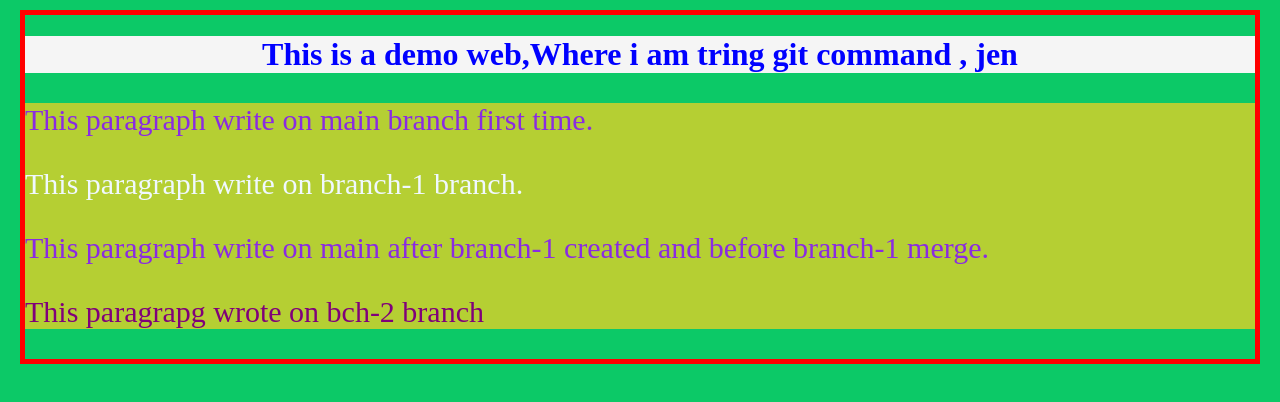
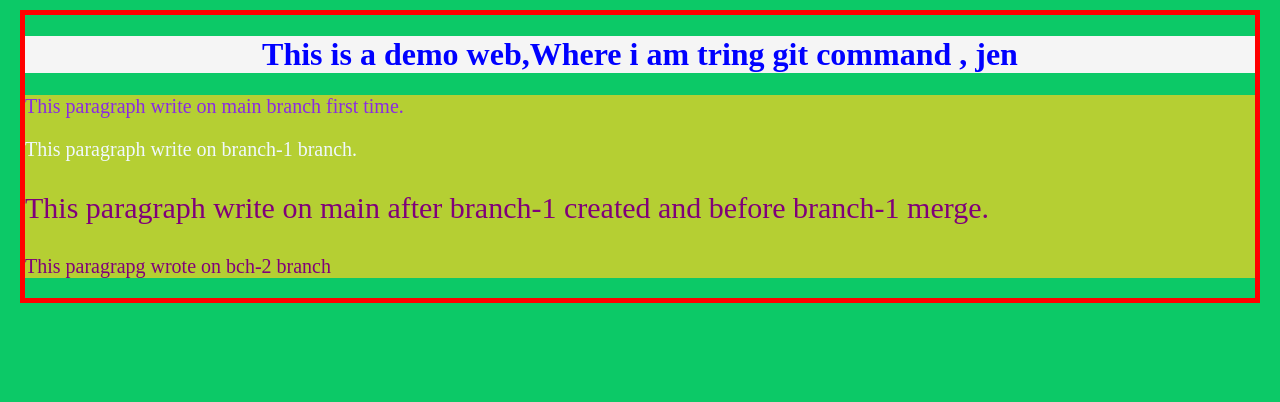
Before and after one commit to JyotiRanjan700/simple_web, a plain HTML site: page index_1.html in a window 1280 px wide. Drawn offline with Linux system fonts and the light colour scheme.

Commit message:
c9 modify index_1 and sheet_1

```diff
--- a/index_1.html
+++ b/index_1.html
@@ -13,7 +13,7 @@
     <div class="div_paragraph">
         <p id="p_main">This paragraph write on main branch first time.</p>
         <p id="bch-1-p">This paragraph write on branch-1 branch.</p>
-        <p id="p_main">This paragraph write on main after branch-1 created and before branch-1 merge.</p>
+        <p id="p2m" >This paragraph write on main after branch-1 created and before branch-1 merge.</p>
         <p id="bch-2-p">This paragrapg wrote on bch-2 branch</p>
     </div>
 </body>
--- a/stylesheet_1.css
+++ b/stylesheet_1.css
@@ -3,10 +3,6 @@ body{
     border:  5px solid red;
     margin: 10px 20px 10px 20px;
 }
-p{
-    font-size: 30px;
-}
-
 .dev_heading{
     color: blue;
     background-color: whitesmoke;
@@ -18,6 +14,9 @@ p{
     background-color: rgb(181, 207, 51);
     text-align: left;
 }
+#p2m{
+    font-size: 30px;
+ }
 #p_main{
     color: blueviolet;
 }
@@ -25,3 +24,7 @@ p{
 #bch-1-p{
     color: aliceblue;
 }
+
+p{
+    font-size: 20px;
+}
```
